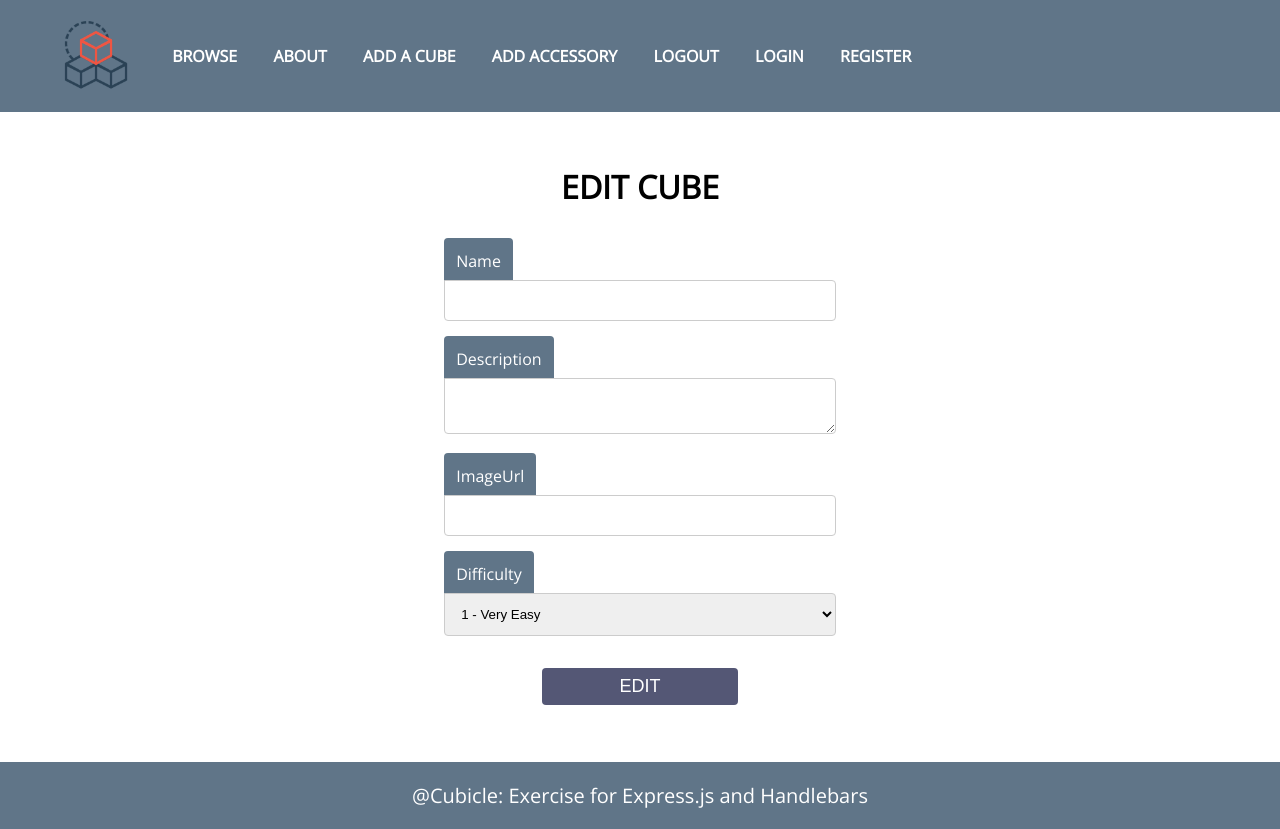
After one commit to VasilG333/Cubicle, a Node server app: template src/views/editCubePage.html in a window 1280 px wide. The commit adds this page. Run offline with Node 20, Linux system fonts and the light colour scheme; the template is opened without the code that fills it, so the values that code supplies are empty; some libraries are stand-ins or nearby versions.

Commit message:
Added resources

```diff
--- a/package.json
+++ b/package.json
@@ -10,8 +10,11 @@
   "author": "",
   "license": "ISC",
   "dependencies": {
+    "bcrypt": "^5.0.1",
+    "cookie-parser": "^1.4.6",
     "express": "^4.18.1",
     "express-handlebars": "^6.0.6",
+    "jsonwebtoken": "^8.5.1",
     "mongoose": "^6.3.8"
   },
   "devDependencies": {
--- a/src/service/cubeService.js
+++ b/src/service/cubeService.js
@@ -1,6 +1,5 @@
 const fs = require('fs/promises');
 const { default: mongoose } = require('mongoose');
-const path = require('path');
 const Accessory = require('../models/Accessory');
 
 const Cube = require('../models/Cube');
--- /dev/null
+++ b/src/views/editCubePage.html
@@ -0,0 +1,53 @@
+<!DOCTYPE html>
+<html lang="en">
+
+<head>
+    <meta charset="UTF-8">
+    <title>Edit Cube Page</title>
+    <link href="./css/site.css" type="text/css" rel="stylesheet">
+    <link rel='shortcut icon' type='image/x-icon' href='./images/favicon.png' />
+</head>
+
+<body>
+    <div class="container">
+        <header>
+            <ul>
+                <li><img class="logo" src="./images/logo.png"></li>
+                <li><a href="#">Browse</a></li>
+                <li><a href="#">About</a></li>
+                <li><a href="#">Add a Cube</a></li>
+                <li><a href="#">Add Accessory</a></li>
+                <li><a href="#">Logout</a></li>
+                <li><a href="#">Login</a></li>
+                <li><a href="#">Register</a></li>
+            </ul>
+        </header>
+        <main>
+            <h1>Edit Cube</h1>
+            <div class="form">
+                <form action="#" method="POST">
+                    <label for="name">Name</label>
+                    <input type="text" id="name" name="name" value="">
+                    <label for="description">Description</label>
+                    <textarea id="description" name="description"></textarea>
+                    <label for="image">ImageUrl</label>
+                    <input type="text" id="image" name="imageUrl" value="">
+                    <label for="difficulty">Difficulty</label>
+                    <select id="difficulty" name="difficultyLevel" />
+                    <option value="1">1 - Very Easy</option>
+                    <option value="2">2 - Easy</option>
+                    <option value="3">3 - Medium (Standard 3x3)</option>
+                    <option value="4">4 - Intermediate</option>
+                    <option value="5">5 - Expert</option>
+                    <option value="6">6 - Hardcore</option>
+                    </select>
+                    <input type="submit" value="Edit">
+                </form>
+            </div>
+        </main>
+    </div>
+    <footer>@Cubicle: Exercise for Express.js and Handlebars</footer>
+
+</body>
+
+</html>
--- a/src/views/layouts/main.hbs
+++ b/src/views/layouts/main.hbs
@@ -17,6 +17,9 @@
         <li><a href="/cube/create">Add a Cube</a></li>
         <li><a href="/accessory/create">Add Accessory</a></li>
         <li><a href="/about">About</a></li>
+        <li><a href="/auth/login">Login</a></li>
+        <li><a href="/auth/register">Register</a></li>
+        <li><a href="/auth/logout">Logout</a></li>
       </ul>
     </header>
     {{{body}}}
--- a/static/css/site.css
+++ b/static/css/site.css
@@ -105,10 +105,18 @@ button, main a.btn {
     color: white;
 }
 
+.details a.btn{
+    width: 28%;
+}
+
 button:hover {
     background-color: #0B2133;
     color: white;
     cursor: pointer;
+}
+
+a.btn:hover{
+    text-decoration: underline;
 }
 
 a {
@@ -157,6 +165,7 @@ form label {
 
 input[type=text],
 input[type=number],
+input[type=password],
 select,
 textarea {
     width: 100%;
@@ -253,7 +262,6 @@ footer {
 /*Animations & Transitions
 */
 
-
 @-webkit-keyframes fadeOut {
     from {
         opacity: 1;
```
Also changed, not shown: src/views/auth/login.hbs (added, +13 -0 lines), src/views/auth/register.hbs (added, +16 -0 lines), src/views/deleteCubePage.html (added, +53 -0 lines), 1 other file.
